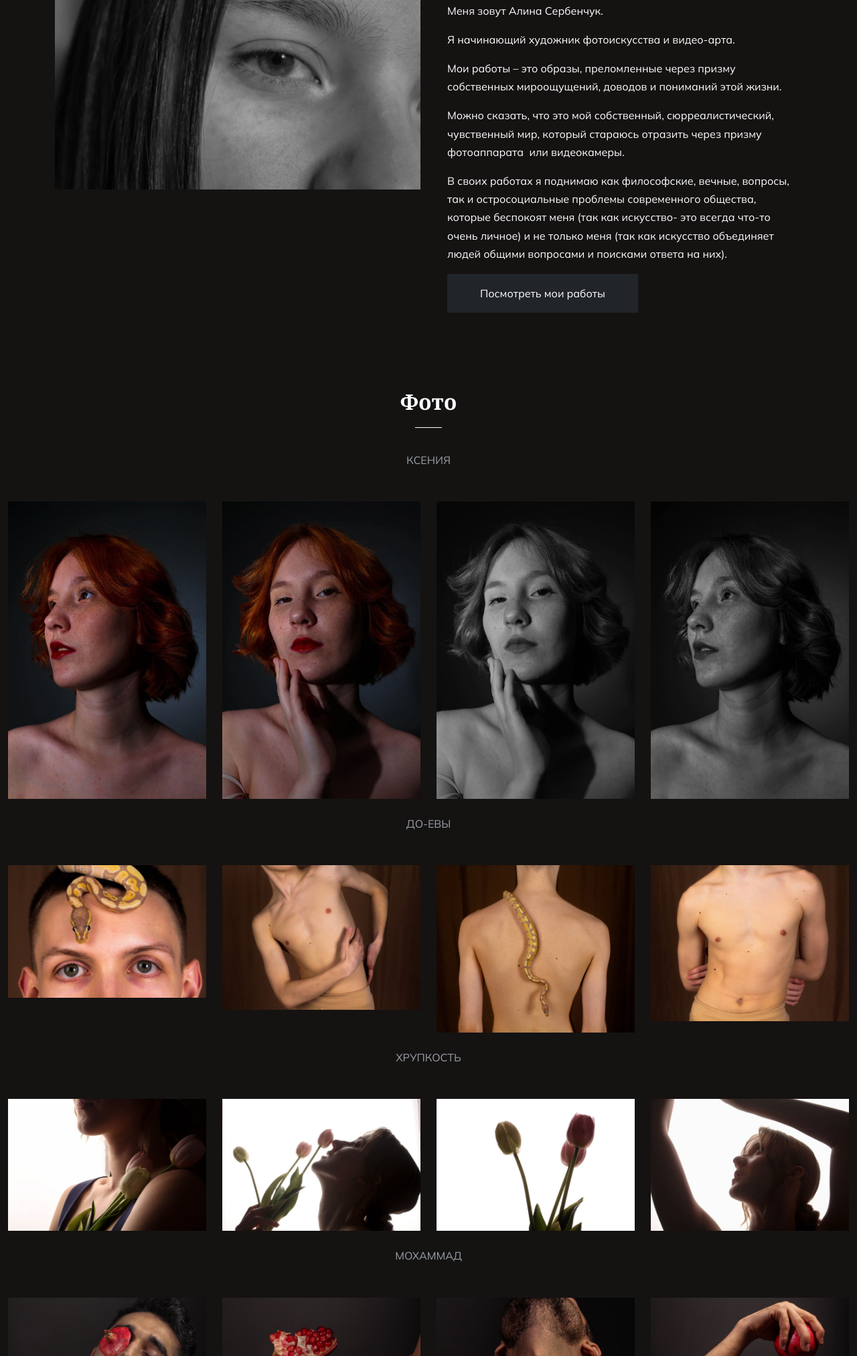
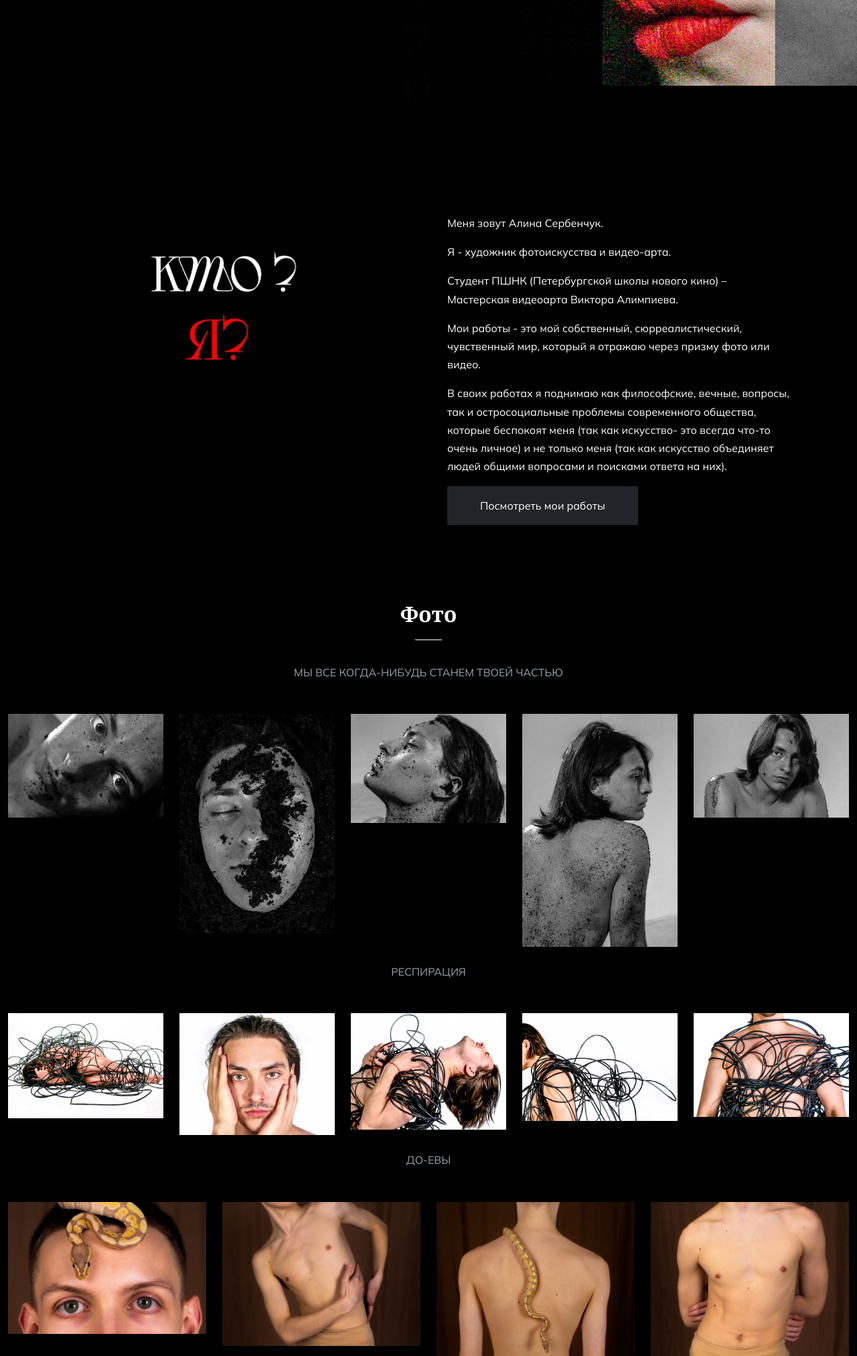
Before and after one commit to AlinaSerbenchuk/AlinaSerbenchuk.github.io, a plain HTML site: page index.html in a window 1280 px wide. Shown: the part 775-2800 px from the top of the page at 67% size. Drawn offline with nearby package versions, Linux system fonts and the light colour scheme; a web font is replaced by a local one.

Commit message:
Alinart V2 beta

```diff
--- a/index.html
+++ b/index.html
@@ -25,7 +25,7 @@
 </head>
 
 <body style="
-background-color: #151212;
+background-color: #000000;
 color: white;
 ">
 
@@ -79,20 +79,28 @@ color: white;
 	</header>
 
 	<div id="billboard">
-		<div class="container">
-			<div class="row">
-				<div class="col-md-5">
+		<div style=" text-align: end; margin: 0;" class="">
+			<div style="margin: 0;" class="row">
+				<!-- <div class="col-md-5">
 					<div class="text-content aos-init aos-animate" data-aos="fade-in">
 						<h2 class="display-3">Фотограф
 							Видеохудожник</h3>
 						<h4 class="py-3">Россия</h4>
 						<a href="https://t.me/alina_serbenchuk" target="_blank"  class="btn btn-dark px-5 py-3">Найми меня</a>
 					</div>
-				</div>
-				<div class="col-md-7">
+				</div> -->
+				<div style="margin: 0;padding: 0;" class="col-md-6">
 					<figure class="bannerimg position-relative">
 
-						<img src="images/banner.jpg" class="img-fluid" alt="photographer" style="margin: 20% 0 0 0;">
+						<img src="images/newbannerleft.jpg" class="img-fluid" alt="photographer" style="margin: 20% 0 0 0;">
+
+					</figure>
+				</div>
+
+				<div style="margin: 0;padding: 0;" class="col-md-6">
+					<figure class="bannerimg position-relative">
+
+						<img src="images/newbanner.jpg" class="img-fluid" alt="photographer" style="margin: 10% 0 0 0">
 
 					</figure>
 				</div>
@@ -105,20 +113,17 @@ color: white;
 			<div class="row">
 				<div class="col-md-6">
 					<figure data-aos="zoom-in-left">
-						<img src="images/photographer.jpg" class="img-fluid" alt="photographer" style="margin-top: 5%;">
+						<img src="images/Кто-я.jpg" class="img-fluid" alt="photographer" style="margin-top: 5%;">
 					</figure>
 				</div>
 				<div class="col-md-6">
 					<div class="text-content m-2 p-2 m-md-2 p-md-2" data-aos="zoom-in-right">
-						<div class="section-header">
-							<h2 class="section-title">Обо мне</h2>
-						</div>
 
 						<div class="description">
 							<p>Меня зовут Алина Сербенчук.</p>
-							<p>Я начинающий художник фотоискусства и видео-арта.  </p>
-							<p>Мои работы – это образы, преломленные через призму собственных мироощущений, доводов и пониманий этой жизни.</p>
-							<p>Можно сказать, что это мой собственный, сюрреалистический, чувственный мир, который стараюсь отразить через призму фотоаппарата  или видеокамеры.</p>
+							<p>Я - художник фотоискусства и видео-арта. </p>
+							<p>Студент ПШНК (Петербургской школы нового кино) – Мастерская видеоарта Виктора Алимпиева.</p>
+							<p>Мои работы - это мой собственный, сюрреалистический, чувственный мир, который  я отражаю через призму фото или видео.</p>
 							<p>В своих работах я поднимаю как философские, вечные, вопросы, так и остросоциальные проблемы современного общества, которые беспокоят меня (так как искусство- это всегда что-то очень личное) и не только меня (так как искусство объединяет людей общими вопросами и поисками ответа на них).</p>
 						</div>
 
@@ -142,9 +147,13 @@ color: white;
 				<div class="section-header text-center">
 					<h2 class="section-title">Фото</h2>
 				</div>
+			</div>
+
+			<div class="row">
+
 				<div id="filters" class="button-group d-flex gap-4 justify-content-center pb-5">
 
-					<a href="#" class="text-decoration-none text-uppercase" data-filter=".Ксения">Ксения</a>
+					<a href="#" class="text-decoration-none text-uppercase" data-filter=".Илья">Мы все когда-нибудь станем твоей частью</a>
 
 				  </div>
 
@@ -152,23 +161,59 @@ color: white;
 
 			<div class="  p-0 clearfix row row-cols-4">
 
-				<div class="col-6 col-xl col-lg col-sm-6 col-m-6 mb-4 h-100 Ксения">
-					<a href="images/art/Ксения1.jpg" class="image-link" title="Ксения"><img src="images/art/Ксения1.jpg" class="img-fluid" alt="Ксения"></a>
+				<div class="col-6 col-xl col-lg col-sm-6 col-m-6 mb-4 h-100 Илья">
+					<a href="images/art/Илья1.jpg" class="image-link" title="Илья"><img src="images/art/Илья1.jpg" class="img-fluid" alt="Мы все когда-нибудь станем твоей частью"></a>
 				</div>
-				<div class="col-6 col-xl col-lg col-sm-6 col-m-6 mb-4 h-100 Ксения">
-					<a href="images/art/Ксения2.jpg" class="image-link" title="Ксения"><img src="images/art/Ксения2.jpg" class="img-fluid" alt="Ксения"></a>
+				<div class="col-6 col-xl col-lg col-sm-6 col-m-6 mb-4 h-100 Илья">
+					<a href="images/art/Илья2.jpg" class="image-link" title="Илья"><img src="images/art/Илья2.jpg" class="img-fluid" alt="Мы все когда-нибудь станем твоей частью"></a>
 				</div>
-				<div class="col-6 col-xl col-lg col-sm-6 col-m-6 mb-4 h-100 Ксения">
-					<a href="images/art/Ксения3.jpg" class="image-link" title="Ксения"><img src="images/art/Ксения3.jpg" class="img-fluid" alt="Ксения"></a>
+				<div class="col-6 col-xl col-lg col-sm-6 col-m-6 mb-4 h-100 Илья">
+					<a href="images/art/Илья3.jpg" class="image-link" title="Илья"><img src="images/art/Илья3.jpg" class="img-fluid" alt="Мы все когда-нибудь станем твоей частью"></a>
 				</div>
-				<div class="col-6 col-xl col-lg col-sm-6 col-m-6 mb-4 h-100 Ксения">
-					<a href="images/art/Ксения4.jpg" class="image-link" title="Ксения"><img src="images/art/Ксения4.jpg" class="img-fluid" alt="Ксения"></a>
+				<div class="col-6 col-xl col-lg col-sm-6 col-m-6 mb-4 h-100 Илья">
+					<a href="images/art/Илья4.jpg" class="image-link" title="Илья"><img src="images/art/Илья4.jpg" class="img-fluid" alt="Мы все когда-нибудь станем твоей частью"></a>
 				</div>
-
+				<div class="col-6 col-xl col-lg col-sm-6 col-m-6 mb-4 h-100 Илья">
+					<a href="images/art/Илья5.jpg" class="image-link" title="Илья"><img src="images/art/Илья5.jpg" class="img-fluid" alt="Мы все когда-нибудь станем твоей частью"></a>
+				</div>
 
 			</div>
 
 		</div>
+
+		<div class="container-fluid ">
+			<div class="row">
+
+				<div id="filters" class="button-group d-flex gap-4 justify-content-center pb-5">
+
+					<a href="#" class="text-decoration-none text-uppercase" data-filter=".РЕСПИРАЦИЯ">РЕСПИРАЦИЯ</a>
+
+				  </div>
+
+			</div>
+
+			<div class="  p-0 clearfix row row-cols-4">
+
+				<div class="col-6 col-xl col-lg col-sm-6 col-m-6 mb-4 h-100 РЕСПИРАЦИЯ">
+					<a href="images/art/РЕСПИРАЦИЯ1.jpg" class="image-link" title="РЕСПИРАЦИЯ"><img src="images/art/РЕСПИРАЦИЯ1.jpg" class="img-fluid" alt="Мы все когда-нибудь станем твоей частью"></a>
+				</div>
+				<div class="col-6 col-xl col-lg col-sm-6 col-m-6 mb-4 h-100 РЕСПИРАЦИЯ">
+					<a href="images/art/РЕСПИРАЦИЯ2.jpg" class="image-link" title="РЕСПИРАЦИЯ"><img src="images/art/РЕСПИРАЦИЯ2.jpg" class="img-fluid" alt="Мы все когда-нибудь станем твоей частью"></a>
+				</div>
+				<div class="col-6 col-xl col-lg col-sm-6 col-m-6 mb-4 h-100 РЕСПИРАЦИЯ">
+					<a href="images/art/РЕСПИРАЦИЯ3.jpg" class="image-link" title="РЕСПИРАЦИЯ"><img src="images/art/РЕСПИРАЦИЯ3.jpg" class="img-fluid" alt="Мы все когда-нибудь станем твоей частью"></a>
+				</div>
+				<div class="col-6 col-xl col-lg col-sm-6 col-m-6 mb-4 h-100 РЕСПИРАЦИЯ">
+					<a href="images/art/РЕСПИРАЦИЯ4.jpg" class="image-link" title="РЕСПИРАЦИЯ"><img src="images/art/РЕСПИРАЦИЯ4.jpg" class="img-fluid" alt="Мы все когда-нибудь станем твоей частью"></a>
+				</div>
+				<div class="col-6 col-xl col-lg col-sm-6 col-m-6 mb-4 h-100 РЕСПИРАЦИЯ">
+					<a href="images/art/РЕСПИРАЦИЯ5.jpg" class="image-link" title="РЕСПИРАЦИЯ"><img src="images/art/РЕСПИРАЦИЯ5.jpg" class="img-fluid" alt="Мы все когда-нибудь станем твоей частью"></a>
+				</div>
+
+			</div>
+
+		</div>
+
 
 		<div class="container-fluid ">
 			<div class="row">
@@ -360,13 +405,14 @@ color: white;
 
 			<div style="display: inline-flex;width: 100%;">
 
-				<iframe style="padding-right: 10px;padding-bottom: 10px;" width="100%" height="400px" referrerpolicy="no-referrer-when-downgrade" src="https://www.youtube.com/embed/MsfCNsApHH8?si=L49oy3EMtIrxeGns" ></iframe>
+				<iframe style="" width="100%" height="400px" referrerpolicy="no-referrer-when-downgrade" src="https://www.youtube.com/embed/MsfCNsApHH8?si=L49oy3EMtIrxeGns" ></iframe>
 
-			</div><div style="display: inline-flex;width: 100%;">
 
-				<iframe style="padding-right: 10px;" width="50%" height="400px" src="https://www.youtube.com/embed/NG1EVHesZAc?si=eTzqTh7in7CsWvIz?autoplay=1"></iframe>
+			</div>
+			<div style="display: inline-flex;width: 100%;">
 
-				<iframe style="padding-left: 10px;" width="50%" height="400px" src="https://www.youtube.com/embed/xuFXE8OIGO0?si=bG4TK1JB6mKU9cMZ?autoplay=1"></iframe>
+				<iframe style="" width="100%" height="400px" referrerpolicy="no-referrer-when-downgrade" src="https://www.youtube.com/embed/xuFXE8OIGO0?si=bG4TK1JB6mKU9cMZ?autoplay=1"></iframe>
+
 
 			</div>
 
```
Also changed, not shown: images/aboutme.jpg (added), images/art/Илья1.jpg (added), images/art/Илья2.jpg (added), images/art/Илья3.jpg (added), images/art/Илья4.jpg (added), images/art/Илья5.jpg (added), images/art/РЕСПИРАЦИЯ1.jpg (added), images/art/РЕСПИРАЦИЯ2.jpg (added), images/art/РЕСПИРАЦИЯ3.jpg (added), images/art/РЕСПИРАЦИЯ4.jpg (added), images/art/РЕСПИРАЦИЯ5.jpg (added), images/eye.jpg (added), images/newbanner.jpg (added), images/newbannerleft.jpg (added), 1 more files.
